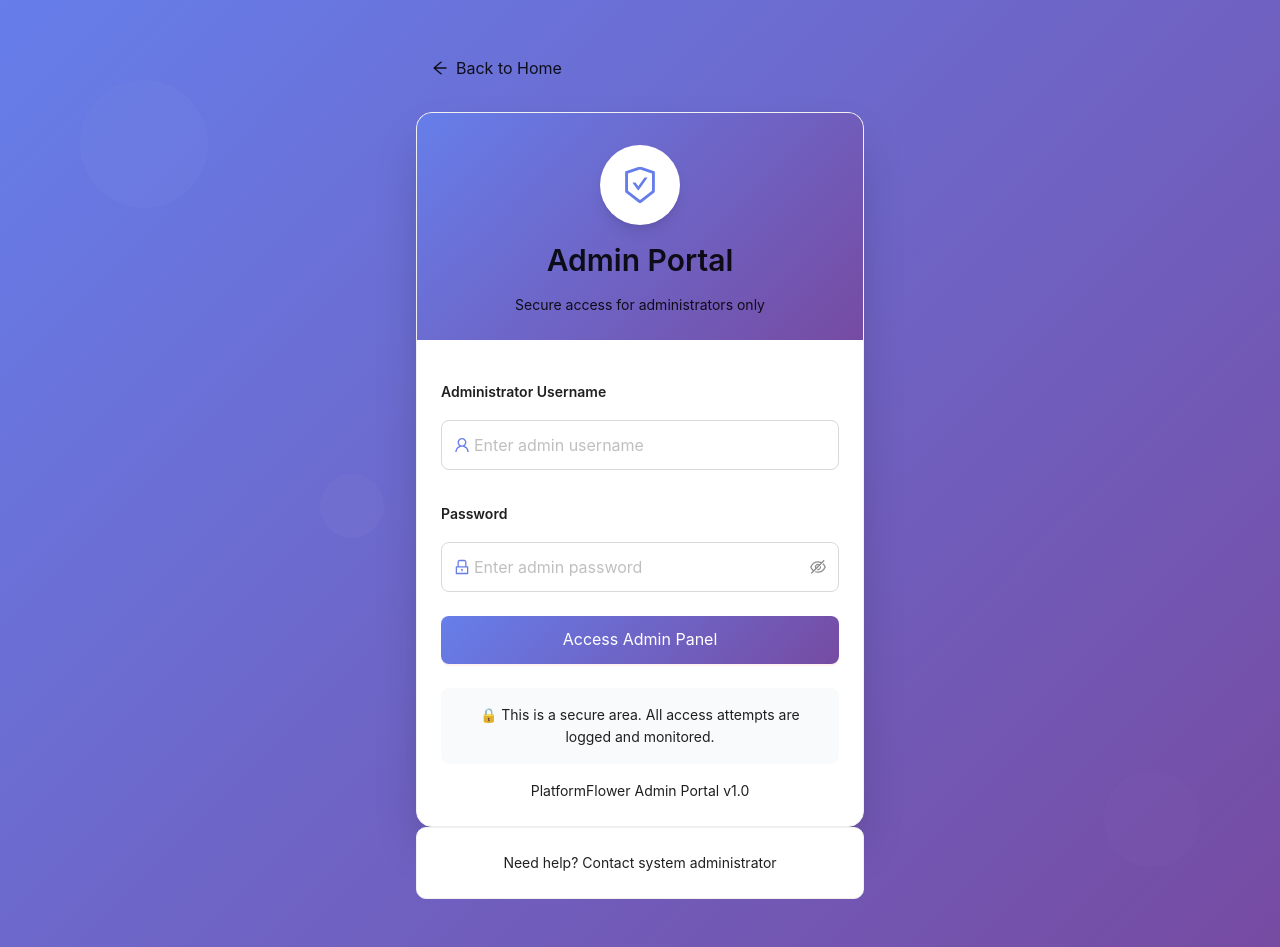
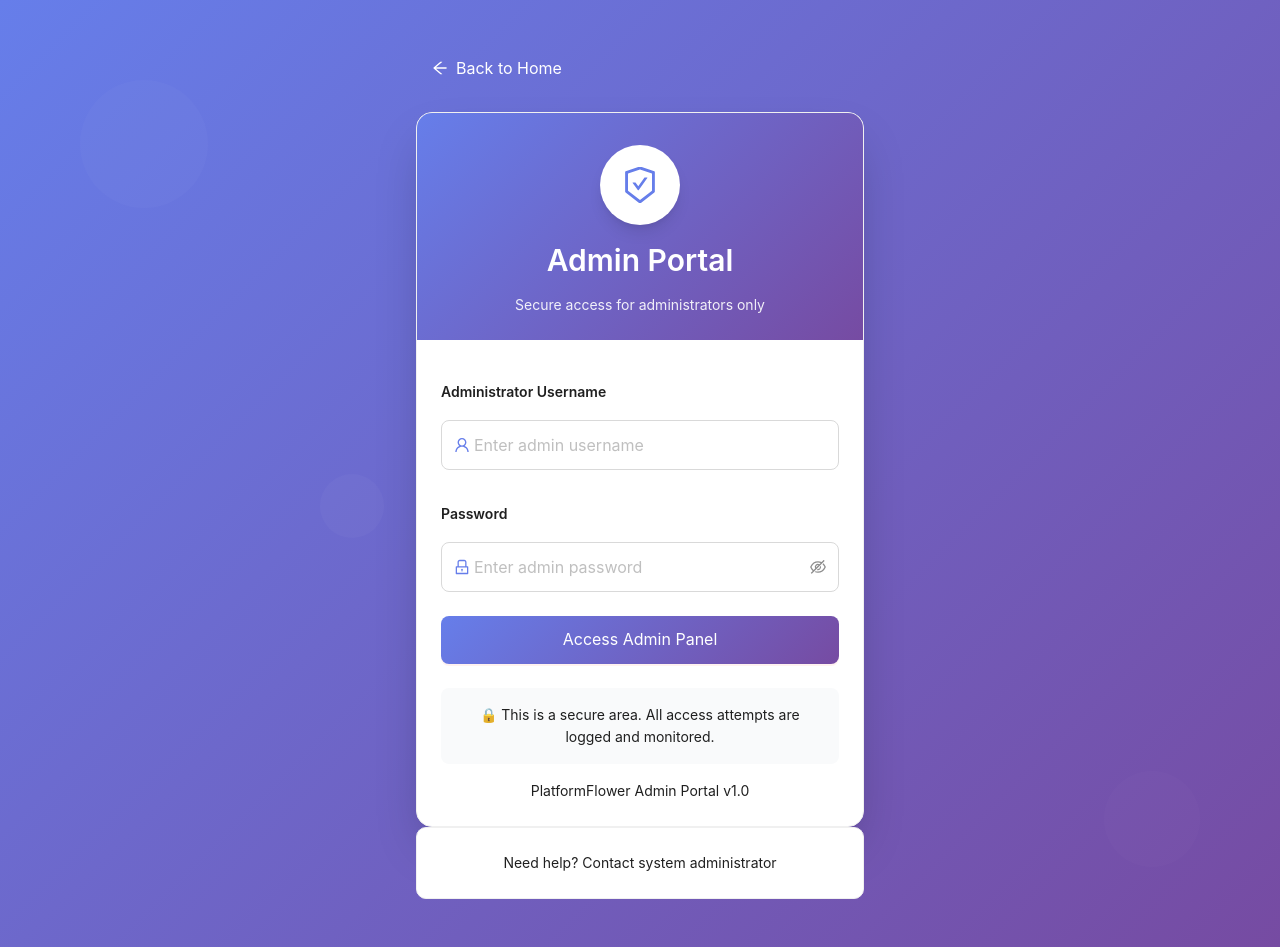
Before and after one commit to neyudnguyen/rose-shop-frontend, a React (Vite) app: page /admin/login in a window 1280 px wide. Built offline with nearby package versions, Linux system fonts and the light colour scheme; no server answers.

Commit message:
feat: update admin login styles with color constants for improved UI consistency

```diff
--- a/src/pages/admin/AdminLogin.tsx
+++ b/src/pages/admin/AdminLogin.tsx
@@ -1,3 +1,4 @@
+import { COLORS } from '../../constants/colors';
 import { useAuth } from '../../hooks/useAuth';
 import {
 	ArrowLeftOutlined,
@@ -78,7 +79,11 @@ export const AdminLogin: React.FC = () => {
 						<Button
 							type="text"
 							icon={<ArrowLeftOutlined />}
-							className="text-white hover:text-gray-200 border-none"
+							style={{
+								color: COLORS.white,
+								borderColor: 'transparent',
+							}}
+							className="hover:text-gray-200 border-none"
 							size="large"
 						>
 							Back to Home
@@ -103,10 +108,10 @@ export const AdminLogin: React.FC = () => {
 								style={{ color: '#667eea' }}
 							/>
 						</div>
-						<Title level={2} className="text-white mb-2">
+						<Title level={2} style={{ color: COLORS.white }} className="mb-2">
 							Admin Portal
 						</Title>
-						<Text className="text-gray-100">
+						<Text style={{ color: COLORS.white, opacity: 0.9 }}>
 							Secure access for administrators only
 						</Text>
 					</div>
```
